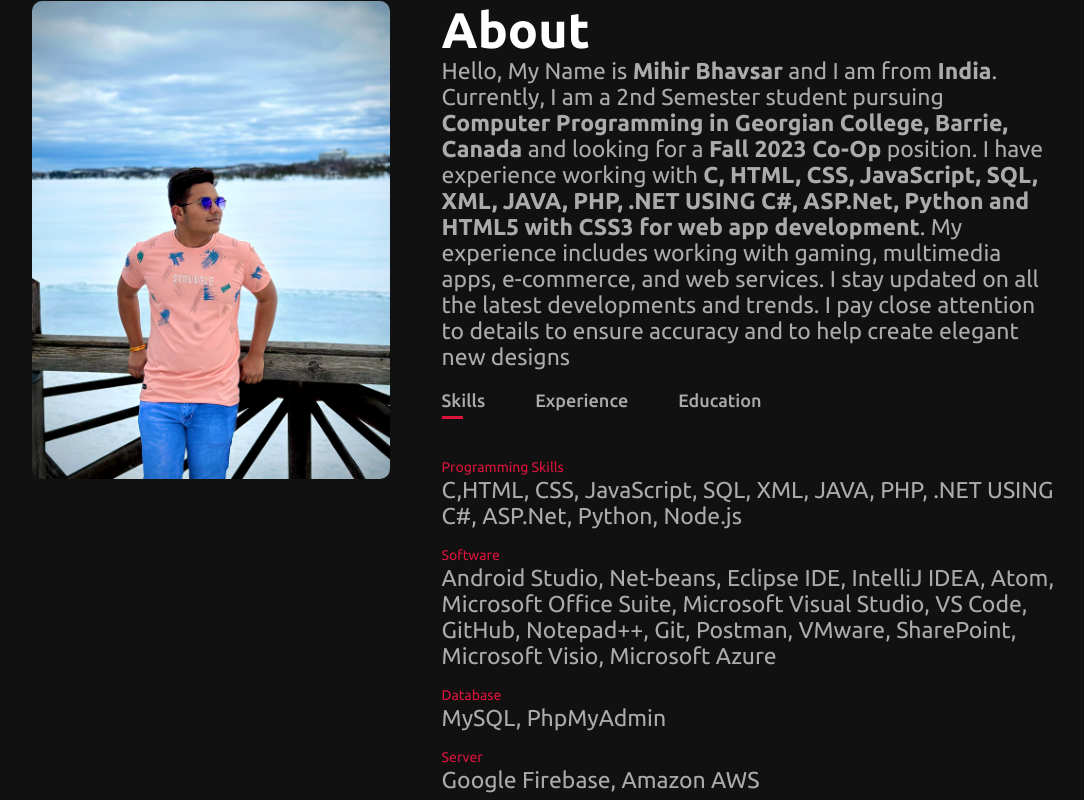
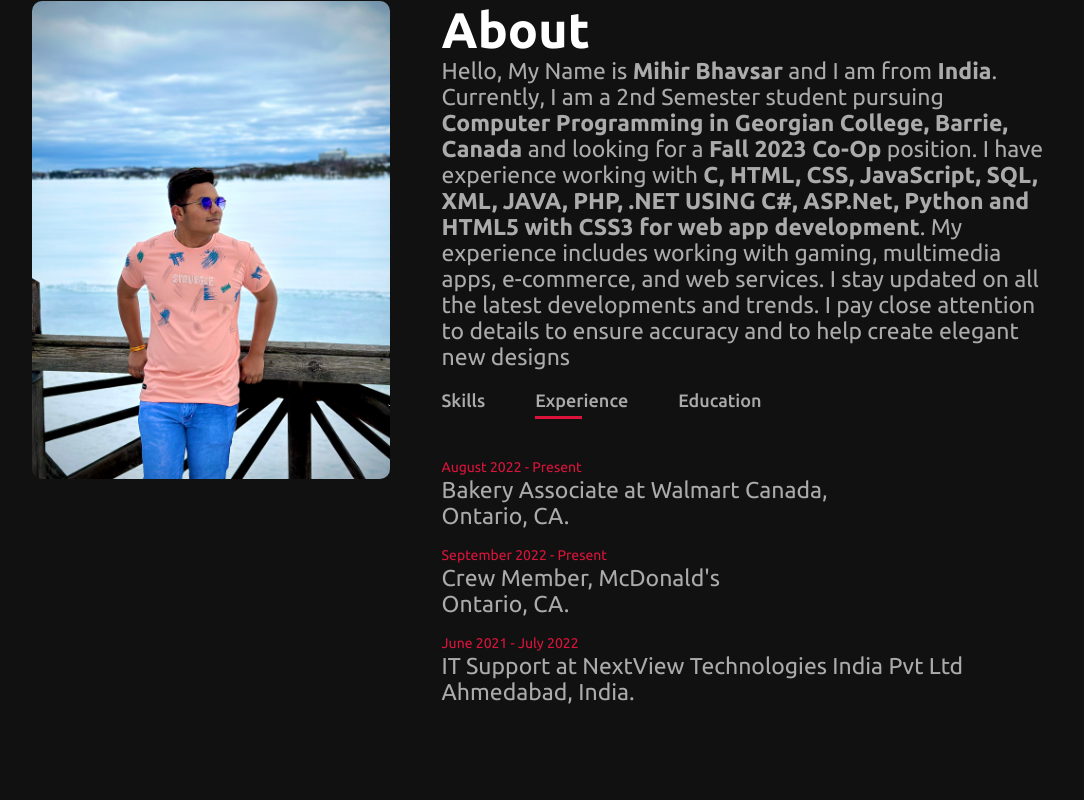
Before and after one commit to Mihir-gif/Mihir_Portfolio, a plain HTML site: page index.html in a window 1280 px wide. Both pictures are taken after a click on the element "Experience". Shown: the part 889-1689 px from the top of the page, without its empty margins (96-1180 px from the left). Drawn offline with Linux system fonts and the light colour scheme.

Commit message:
Added JavaScript for animation

```diff
--- a/index.html
+++ b/index.html
@@ -224,6 +224,28 @@
             <p>Copyright @ Mihir Bhavsar. Made with <i class="fa-solid fa-heart"></i>. </p>
         </div>
     </div>
+    <!-- Here is small javaScript that i took reference from online -->
+    <!-- This targets the tabs in about section -->
+    <script>
+
+        var tablinks = document.getElementsByClassName("tab-links");
+        var tabcontents = document.getElementsByClassName("tab-contents");
+
+        function opentab(tabname) {
+
+            for (tablink of tablinks) {
+
+                tablink.classList.remove("active-link");
+            }
+
+            for (tabcontent of tabcontents) {
+                tabcontent.classList.remove("active-tab");
+            }
+
+            event.currentTarget.classList.add("active-link");
+            document.getElementById(tabname).classList.add("active-tab");
+        }
+    </script>
 </body>
 
 </html>
```
